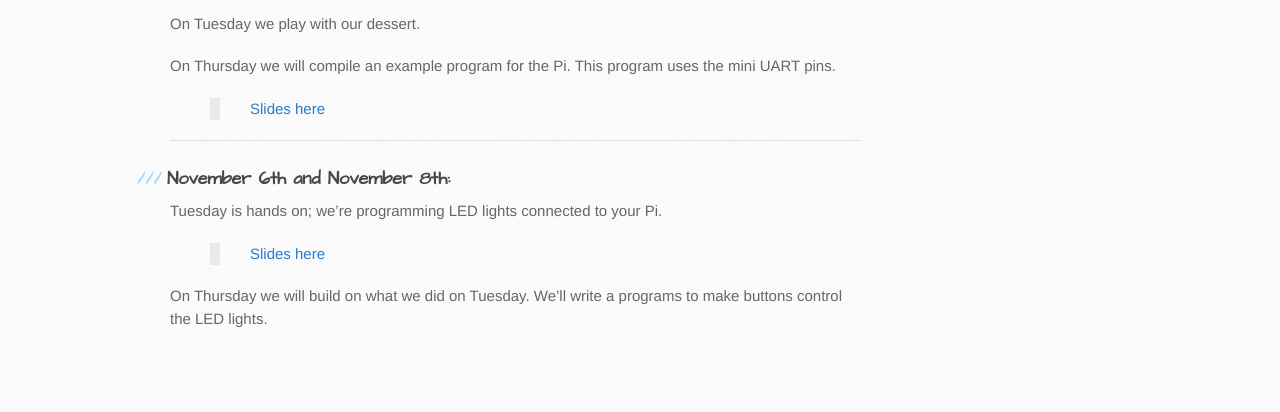
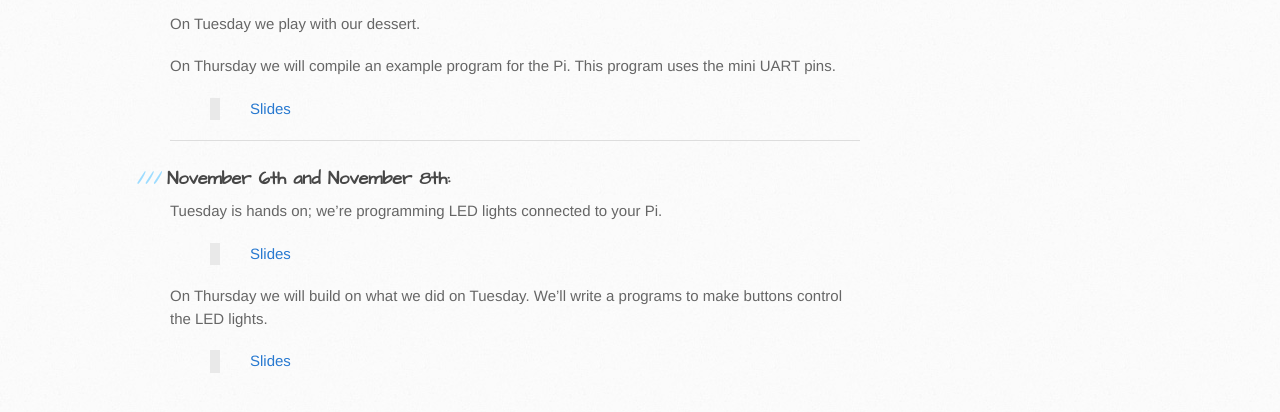
Before and after one commit to philstutorials/philstutorials.github.io, a Jekyll site: the page built from CPSC359.md, in a window 1280 px wide. Shown: the part 1858-2270 px from the top of the page. Built offline with Jekyll 4.4.1, drawn with Linux system fonts in a browser that asks for light colours; our own code applies the rules of GitHub Pages for plain Markdown files; before the commit the page ends 2231 px from its top, so only the background shows below that.

Commit message:
Update CPSC359.md

```diff
--- a/CPSC359.md
+++ b/CPSC359.md
@@ -72,12 +72,13 @@ On Tuesday we play with our dessert.
 
 On Thursday we will compile an example program for the Pi. This program uses the mini UART pins.
 
-> [Slides here](https://slides.com/pathomas/cross-compilation#/)
+> [Slides](https://slides.com/pathomas/cross-compilation#/)
 
 ----
 
 ### November 6th and November 8th:
 Tuesday is hands on; we're programming LED lights connected to your Pi.
-> [Slides here](https://slides.com/pathomas/gpio-programming#/)
+> [Slides](https://slides.com/pathomas/gpio-programming#/)
 
 On Thursday we will build on what we did on Tuesday. We'll write a programs to make buttons control the LED lights.
+> [Slides](https://slides.com/pathomas/gpio-programming-button)
```
